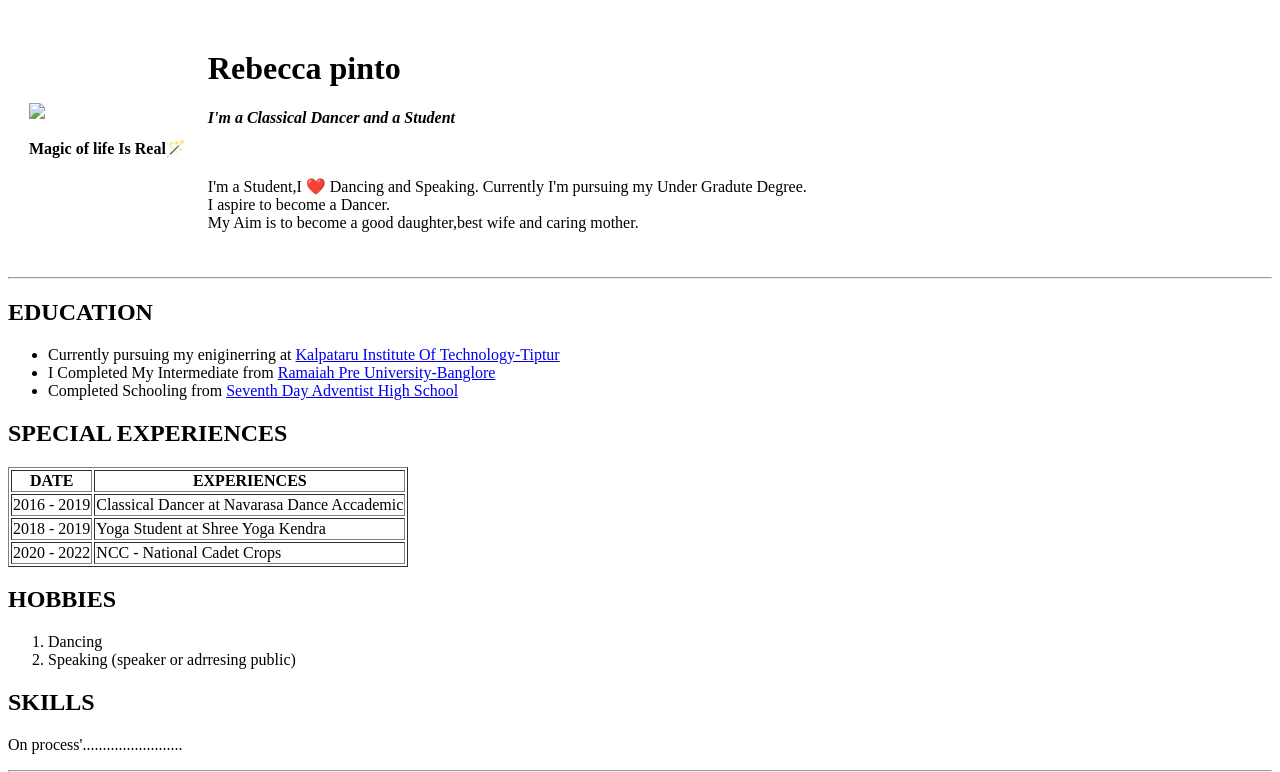
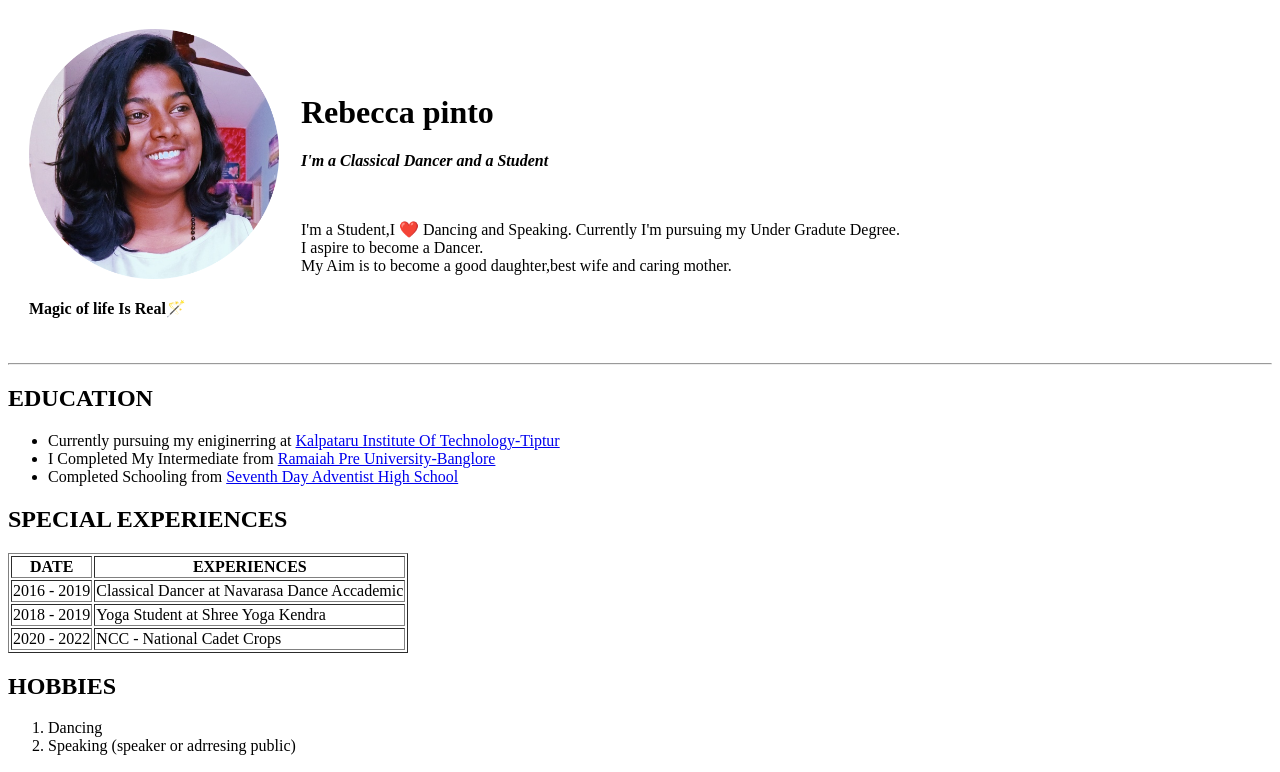
Before and after one commit to rebeccapinto0523/rebeccapinto, a plain HTML site: page index.html in a window 1280 px wide. Shown: the top 772 px of the page. Drawn offline with Linux system fonts and the light colour scheme.

Commit message:
Update index.html

```diff
--- a/index.html
+++ b/index.html
@@ -8,7 +8,7 @@
       <table cellspacing="20">
         <tbody>
           <tr>
-            <td><img height="250px"src="image/Rebecca p-modified.png" alt=" "</td>
+            <td><img height="250px"src="Rebecca p-modified.png" alt=" "</td>
             <p><strong>Magic of life Is Real🪄</strong></p>
             <td><h1> Rebecca pinto</h1><p><strong><em>I'm a Classical Dancer and a Student</em></strong> </p>
             <br>
```
